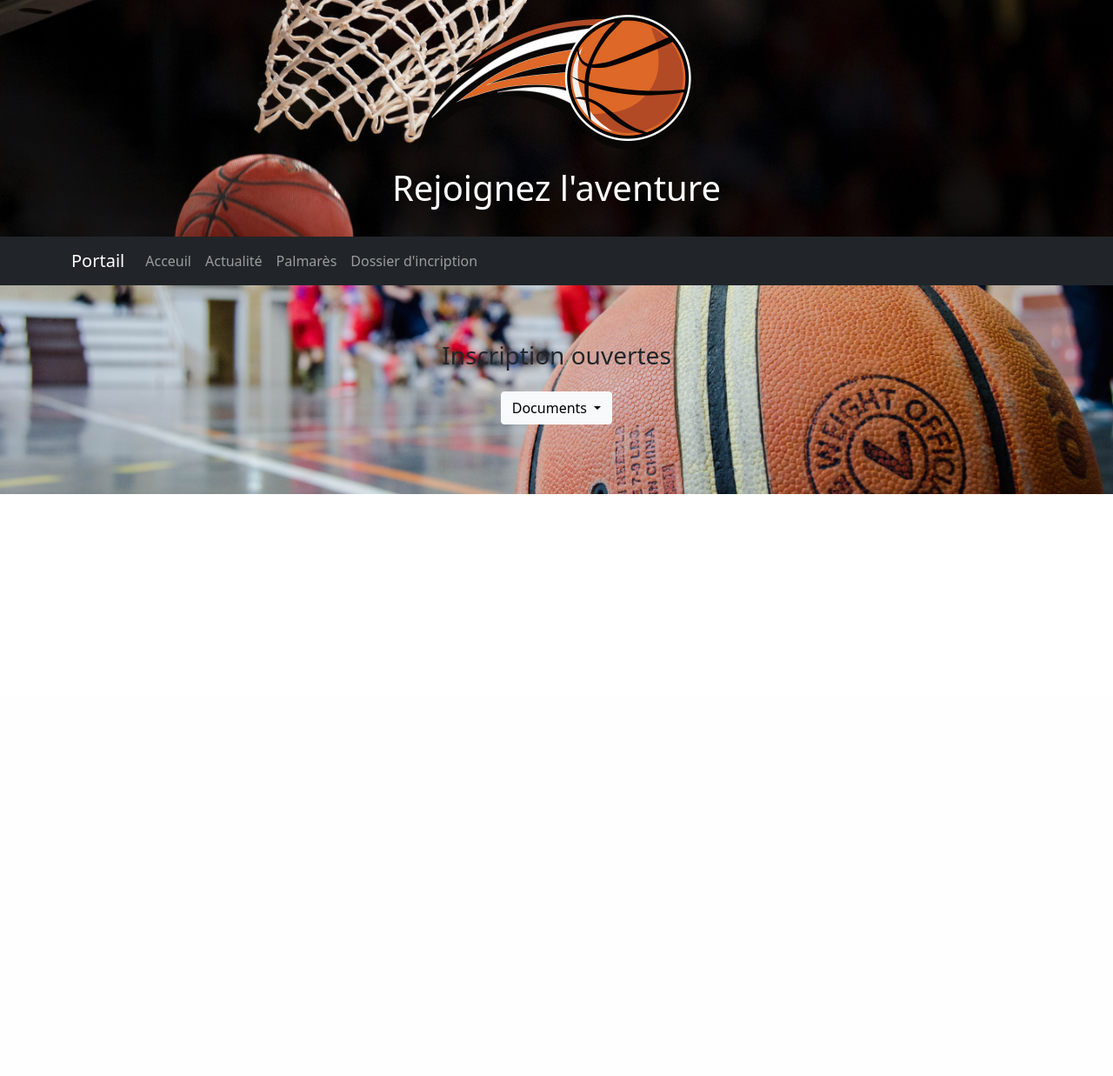
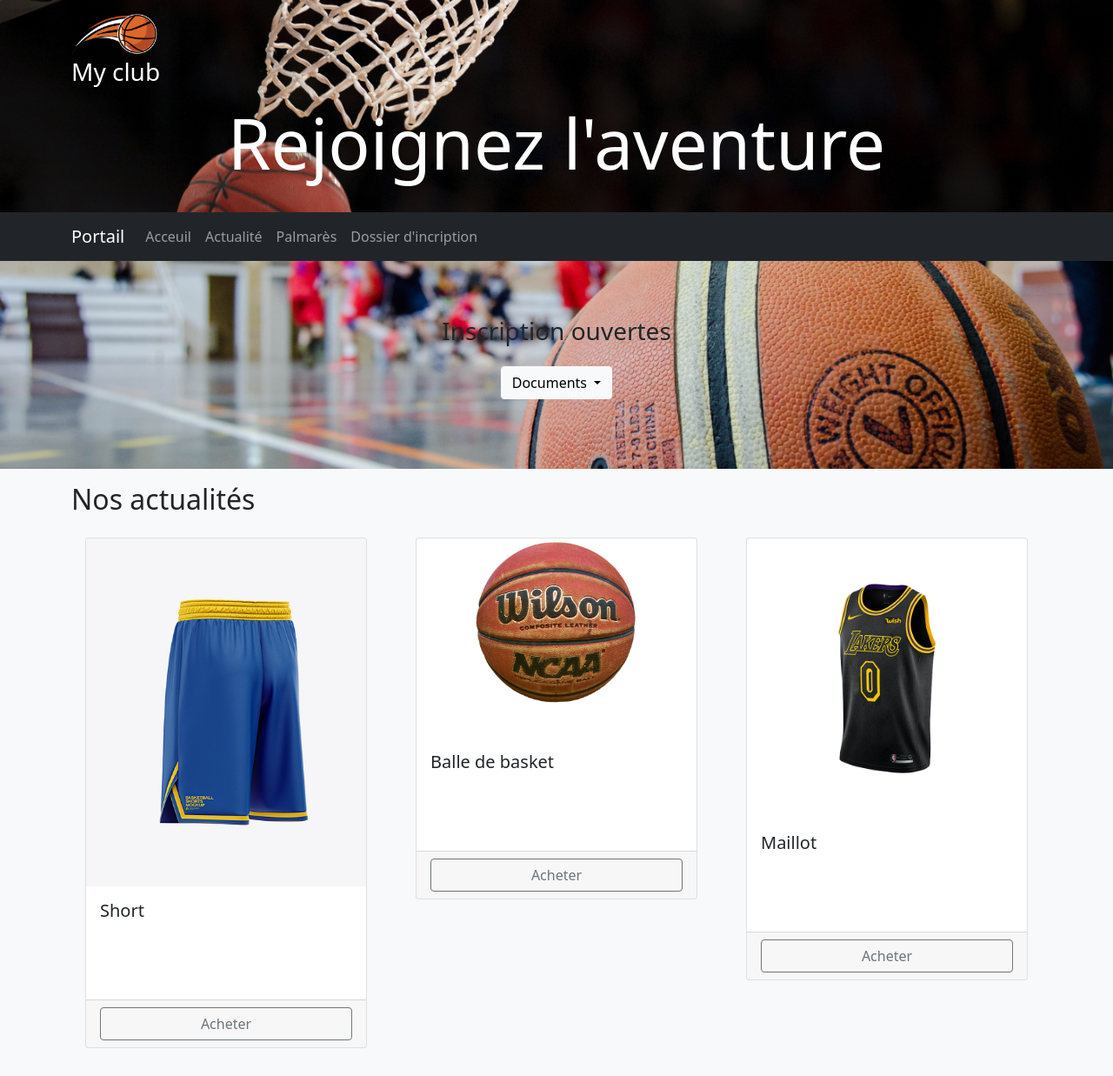
Before and after one commit to JCsophie/projet-bootstrap, a PHP site: page /projet.html in a window 1280 px wide. Shown: the whole page at 87% size. Before the commit the page ends 568 px from the top, so only its background shows below. Run offline with PHP 8.4, Linux system fonts and the light colour scheme.

Commit message:
Modif dernière version

```diff
--- a/projet.css
+++ b/projet.css
@@ -9,11 +9,11 @@
   background-position: center;
 }
 
-img {
-  height: 10em;
+.a {
+  height: 50px;
 }
 
-section {
+.child {
   background-image: url(/photo-Basket/pexels-bk-aguilar-945471.jpg);
   background-size: cover;
   background-position: center;
--- a/projet.html
+++ b/projet.html
@@ -13,8 +13,11 @@
   <header class=" text-center p-3">
 
     <div class="container">
-      <img class="" src="/photo-Basket/basketball-4264543_1280.png" alt="logo">
-      <h1 class="text-center m-3 text-white ">Rejoignez l'aventure</h1>
+      <img class=" a d-flex justify-content-start-md " src="/photo-Basket/basketball-4264543_1280.png" alt="logo">
+      <p class="text-center text-white d-flex justify-content-start h3">My club</p>
+      <div class="titre">
+      <p class="text-center m-3 text-white display-1 ">Rejoignez l'aventure</p>
+      </div>
     </div>
   </header>
 
@@ -45,7 +48,7 @@
 </nav>
 
 <!-- Menu  -->
-<section>
+<section class="child">
   <div class="container p-3">
     <div class="row">
       <div class="text-center p-5">
@@ -65,6 +68,53 @@
   </div>
 </section>
 
+<!-- Deuxième section -->
+<section class="bg-light p-3">
+  <div class="container">
+    <h2>Nos actualités</h2>
+
+    <div class="row">
+      <div class="col-lg-4 col-md-6">
+        <div class="card m-3">
+          <img src="../photo-Basket/5b69e4e7cd2bf.jpeg" alt="Short" class="card-img-top" />
+          <div class="card-body" style="min-height: 130px">
+            <h5>Short</h5>
+          </div>
+          <div class="card-footer">
+            <button type="button" class="btn w-100 btn-outline-secondary" data-bs-toggle="modal" data-bs-target="#Short">Acheter</button>
+          </div>
+        </div>
+      </div>
+
+      <div class="col-lg-4 col-md-6">
+        <div class="card m-3">
+          <img src="../photo-Basket/basketball-2724391_1920.png" alt="ball" class="card-img-top" />
+          <div class="card-body" style="min-height: 130px">
+            <h5>Balle de basket</h5>
+          </div>
+          <div class="card-footer">
+            <button type="button" class="btn w-100 btn-outline-secondary" data-bs-toggle="modal" data-bs-target="#ball">Acheter</button>
+          </div>
+        </div>
+      </div>
+
+      <div class="col-lg-4 col-md-6">
+        <div class="card m-3">
+          <img src="../photo-Basket/maillot-city-edition-los-angeles-lakers.jpeg" alt="Maillot" class="card-img-top" />
+          <div class="card-body" style="min-height: 130px">
+            <h5>Maillot</h5>
+          </div>
+          <div class="card-footer">
+            <button type="button" class="btn w-100 btn-outline-secondary" data-bs-toggle="modal" data-bs-target="#Maillot">Acheter</button>
+          </div>
+        </div>
+      </div>
+    </div>
+  </div>
+</section>
+
+
+
 
   <script src="https://cdn.jsdelivr.net/npm/bootstrap@5.0.2/dist/js/bootstrap.bundle.min.js" integrity="sha384-MrcW6ZMFYlzcLA8Nl+NtUVF0sA7MsXsP1UyJoMp4YLEuNSfAP+JcXn/tWtIaxVXM" crossorigin="anonymous"></script>
   <script>
```
